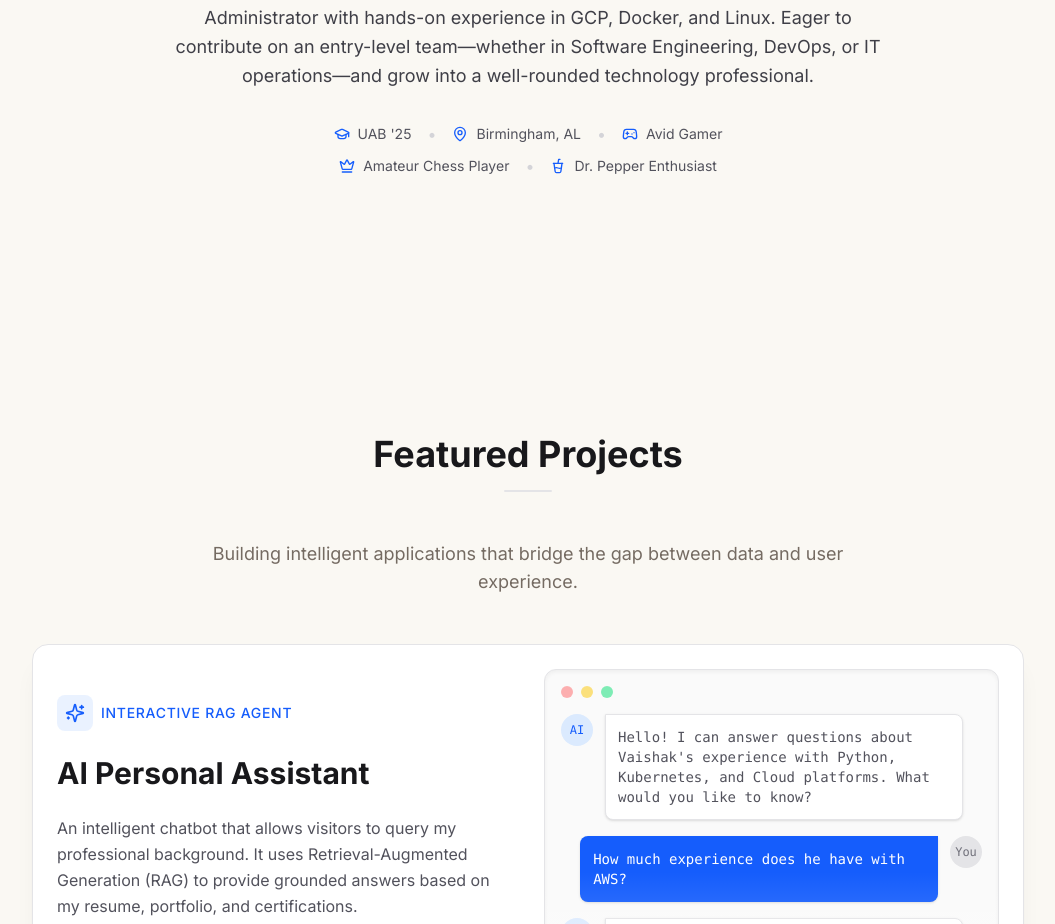
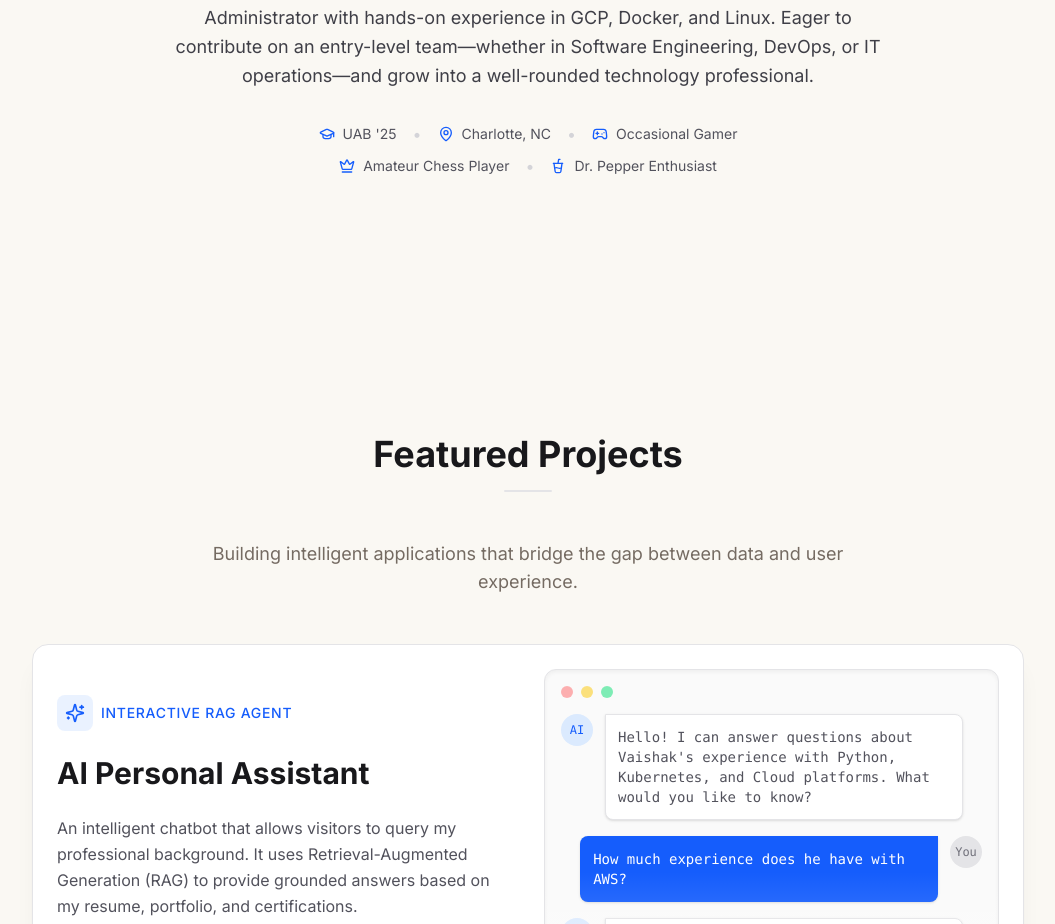
Before and after one commit to vaishakkmenon/vaishakmenon, a Next.js app: page / in a window 1280 px wide. Shown: the part 1150-2074 px from the top of the page, without its empty margins (112-1167 px from the left). Built offline with nearby package versions, Linux system fonts and the light colour scheme.

Commit message:
update location and gamer description

```diff
--- a/src/components/sections/AboutSection.tsx
+++ b/src/components/sections/AboutSection.tsx
@@ -10,8 +10,8 @@ import { GraduationCap, MapPin, Gamepad2, Crown, CupSoda } from 'lucide-react';
 // Split into two rows for explicit layout control
 const FACTS_ROW_1 = [
   { icon: GraduationCap, label: 'UAB \'25' },
-  { icon: MapPin, label: 'Birmingham, AL' },
-  { icon: Gamepad2, label: 'Avid Gamer' },
+  { icon: MapPin, label: 'Charlotte, NC' },
+  { icon: Gamepad2, label: 'Occasional Gamer' },
 ];
 
 const FACTS_ROW_2 = [
```
